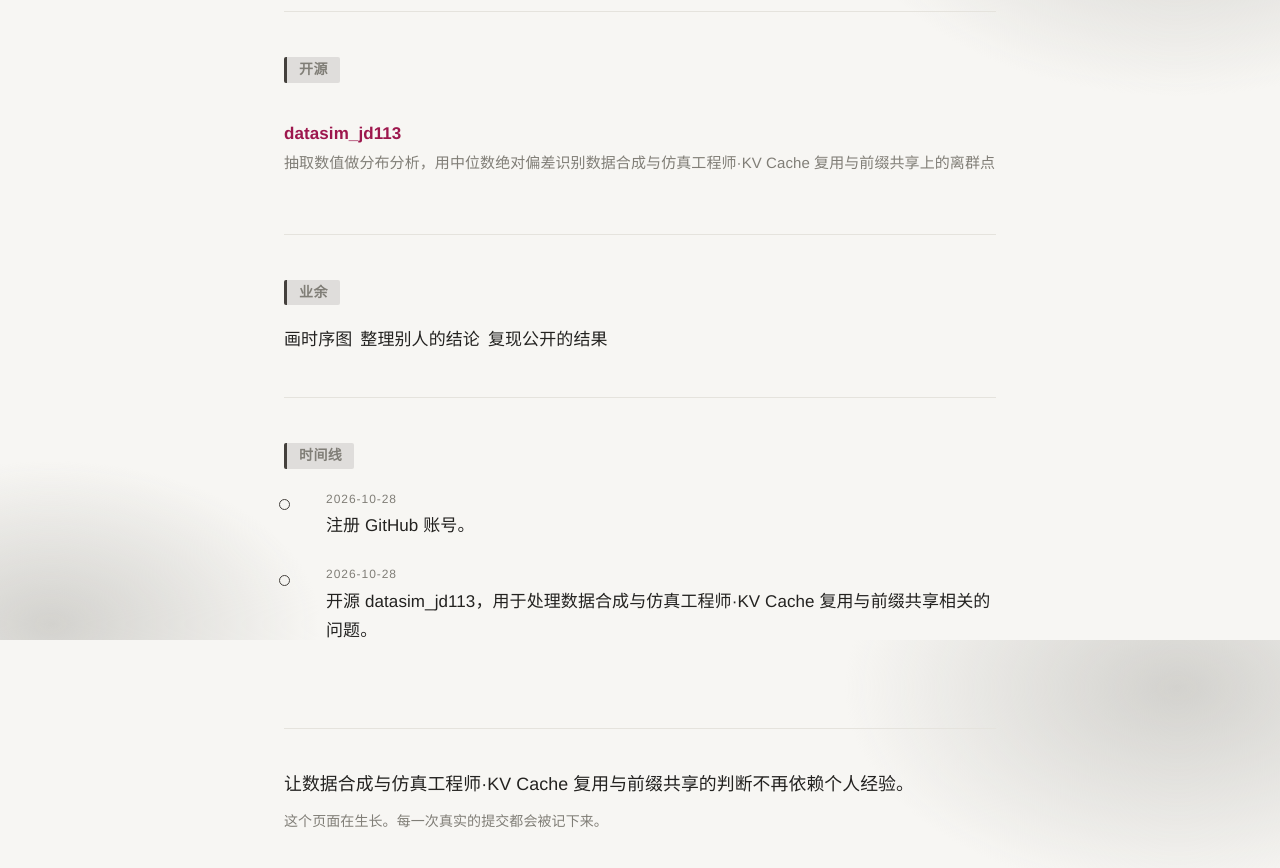
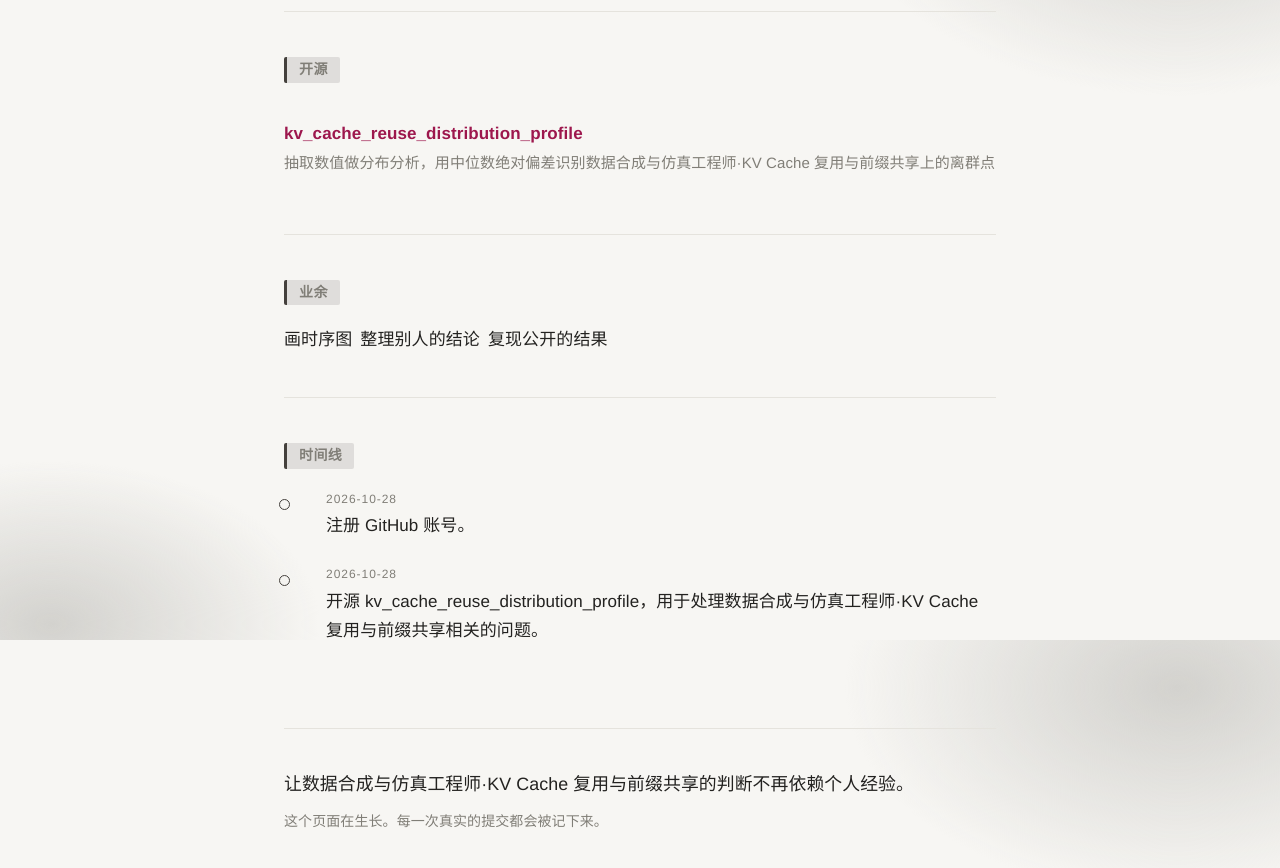
Before and after one commit to rossierayt/rossierayt.github.io, a plain HTML site: page index.html in a window 1280 px wide. Shown: the part 960-1828 px from the top of the page. Drawn offline with Linux system fonts and the light colour scheme.

Commit message:
chore: 同步仓库改名后的链接

```diff
--- a/index.html
+++ b/index.html
@@ -102,7 +102,7 @@
 <section id="work">
   <h2>开源</h2>
   <ul class="repos">
-    <li><div class="name"><a href="https://github.com/rossierayt/datasim_jd113" rel="noopener">datasim_jd113</a></div>
+    <li><div class="name"><a href="https://github.com/rossierayt/kv_cache_reuse_distribution_profile" rel="noopener">kv_cache_reuse_distribution_profile</a></div>
       <div class="desc">抽取数值做分布分析，用中位数绝对偏差识别数据合成与仿真工程师·KV Cache 复用与前缀共享上的离群点</div>
     </li>
   </ul>
@@ -126,7 +126,7 @@
     </li>
     <li>
       <span class="when">2026-10-28</span>
-      开源 datasim_jd113，用于处理数据合成与仿真工程师·KV Cache 复用与前缀共享相关的问题。
+      开源 kv_cache_reuse_distribution_profile，用于处理数据合成与仿真工程师·KV Cache 复用与前缀共享相关的问题。
     </li>
   </ol>
 </section>
```
